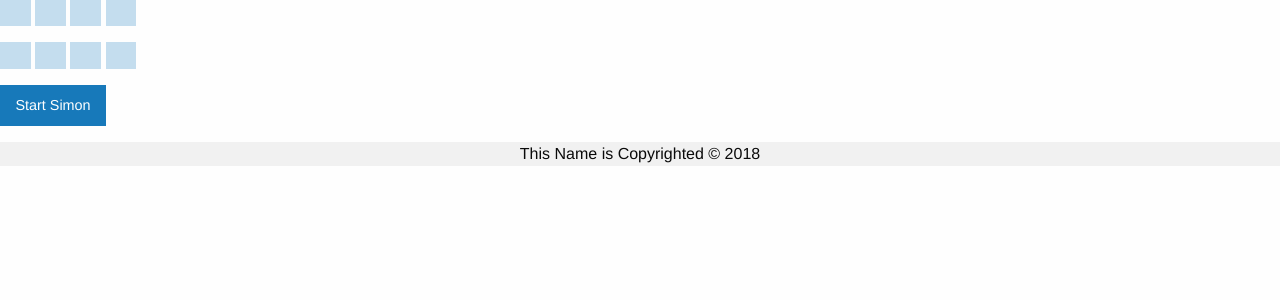
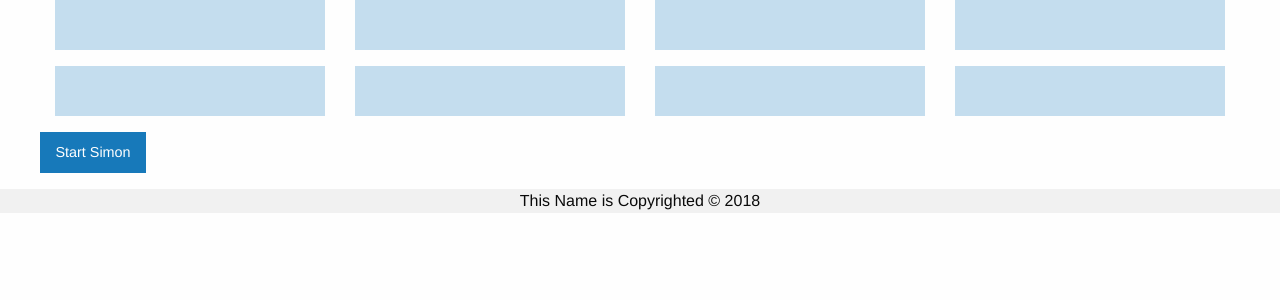
Before and after one commit to kkhan01/This_Name_is_Copyrighted-Brain_Battles, a Flask app: page /simon in a window 1280 px wide. Shown: the part 94-394 px from the top of the page. Run offline with Flask 2, Linux system fonts and the light colour scheme; some libraries are stand-ins or nearby versions.

Commit message:
nicer looking simon game

```diff
--- a/static/css/simon.css
+++ b/static/css/simon.css
@@ -18,11 +18,7 @@
 	background-color: gray;
 }
 
-.button {
+.cell {
 	/*margin: auto;*/
+	height: 50px;
 }
-
-#game_window {
-	display: inline;
-	left: 50%;
-}
--- a/templates/simon.html
+++ b/templates/simon.html
@@ -10,17 +10,20 @@ Simon
 {% endblock %}
 
 {% block c_content %}
-<div id="game_window">
-	<div class="button display disabled" id="display_blue_button"></div>
-	<div class="button display disabled" id="display_red_button"></div>
-	<div class="button display disabled" id="display_green_button"></div>
-	<div class="button display disabled" id="display_yellow_button"></div>
+<div class="grid-container">
+<div id="game_window" class="grid-x grid-margin-x">
+
+	<div class="button display cell small-3 disabled" id="display_blue_button"></div>
+	<div class="button display cell small-3 disabled" id="display_red_button"></div>
+	<div class="button display cell small-3 disabled" id="display_green_button"></div>
+	<div class="button display cell small-3 disabled" id="display_yellow_button"></div>
 
 	<br>
 
-	<div class="button user disabled" id="0"></div>
-	<div class="button user disabled" id="1"></div>
-	<div class="button user disabled" id="2"></div>
-	<div class="button user disabled" id="3"></div>
+	<div class="button user cell small-3 disabled" id="0"></div>
+	<div class="button user cell small-3 disabled" id="1"></div>
+	<div class="button user cell small-3 disabled" id="2"></div>
+	<div class="button user cell small-3 disabled" id="3"></div>
+</div>
 </div>
 {% endblock %}
```
